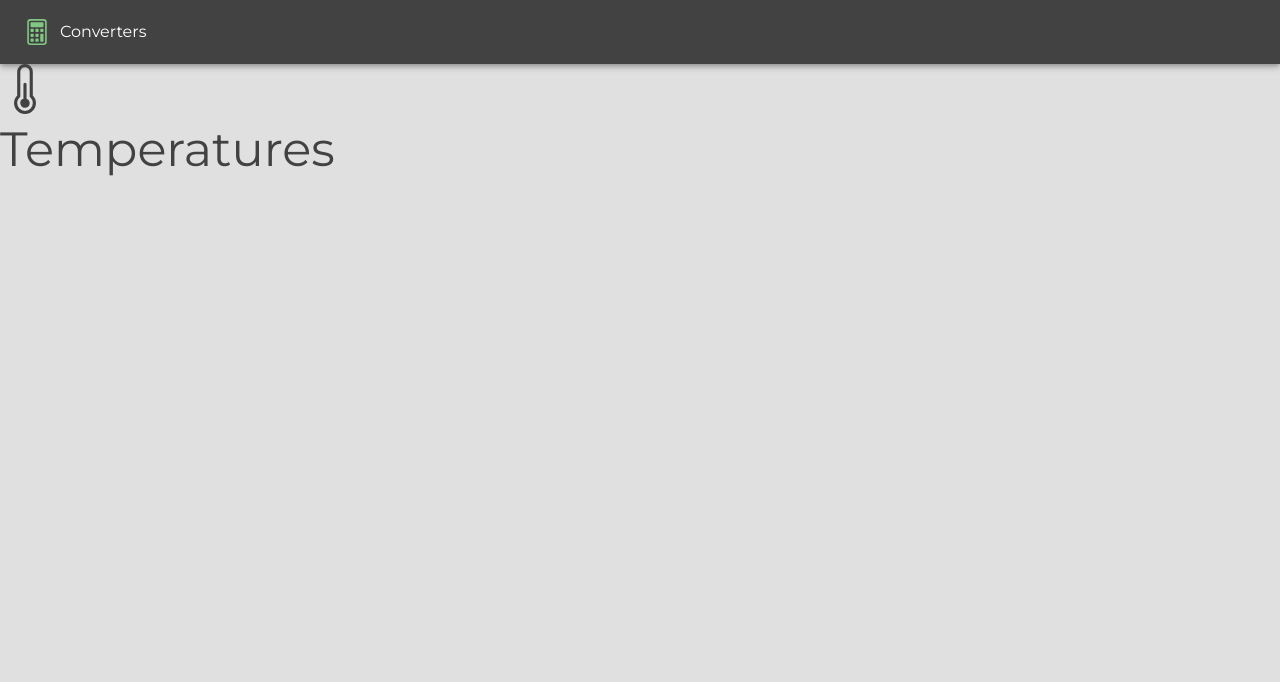
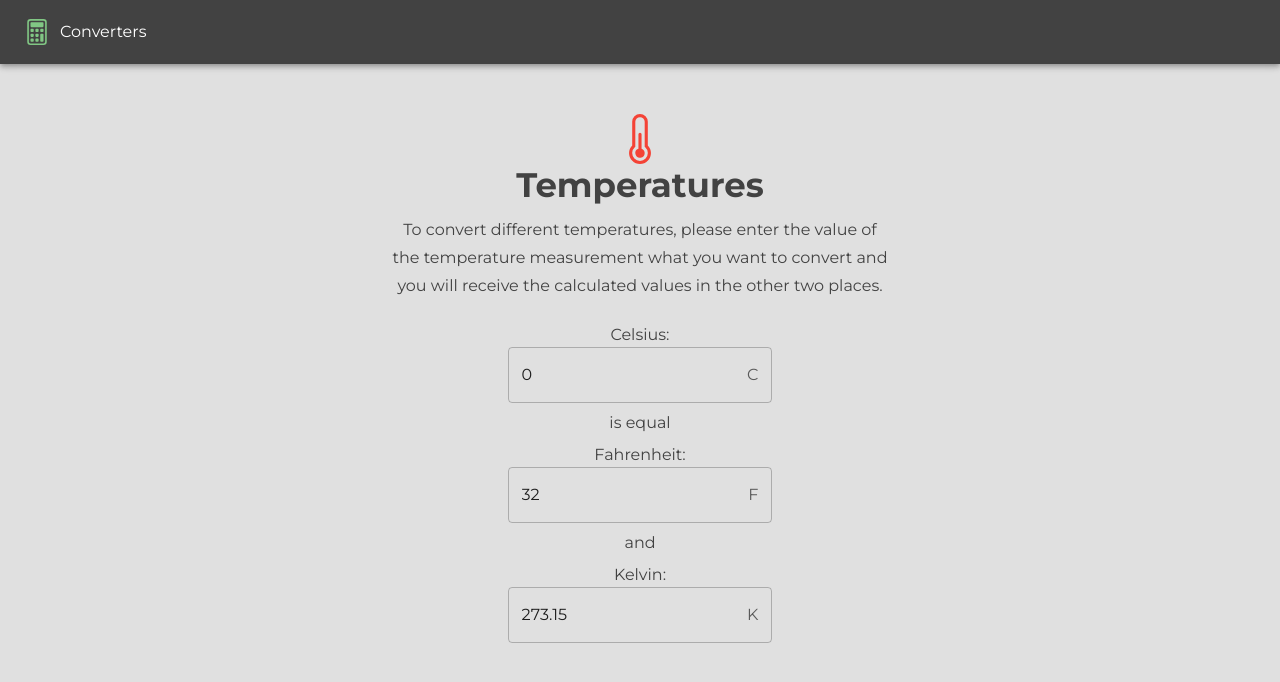
Before and after one commit to tothlevente/converters, a React (Vite) app: page / in a window 1280 px wide. Shown: the top 682 px of the page. Built offline with nearby package versions, Linux system fonts and the light colour scheme.

Commit message:
Developments

```diff
--- a/src/components/Temperatures/Temperatures.tsx
+++ b/src/components/Temperatures/Temperatures.tsx
@@ -1,12 +1,32 @@
+import TemperaturesForm from "./TemperaturesForm";
+
+import { grey, red } from "@mui/material/colors";
 import { Box, Typography } from "@mui/material";
-import { grey } from "@mui/material/colors";
 import { TemperaturesLogo } from "../Logo";
 
 export default function Temperatures() {
   return (
-    <Box sx={{ color: grey[800] }}>
-      <TemperaturesLogo width={50} height={50} />
-      <Typography variant="h3">Temperatures</Typography>
+    <Box
+      sx={{
+        color: grey[800],
+        display: "flex",
+        flexDirection: "column",
+        alignItems: "center",
+        textAlign: "center",
+        marginTop: "50px",
+        marginBottom: "50px",
+      }}
+    >
+      <TemperaturesLogo width={50} height={50} color={red[500]} />
+      <Typography variant="h4" sx={{ marginBottom: "10px", fontWeight: "bold" }}>
+        Temperatures
+      </Typography>
+      <Typography variant="subtitle1" sx={{ marginBottom: "15px", maxWidth: "500px" }}>
+        To convert different temperatures, please enter the value of the temperature measurement
+        what you want to convert and you will receive the calculated values in the other two
+        places.
+      </Typography>
+      <TemperaturesForm />
     </Box>
   );
 }
```
